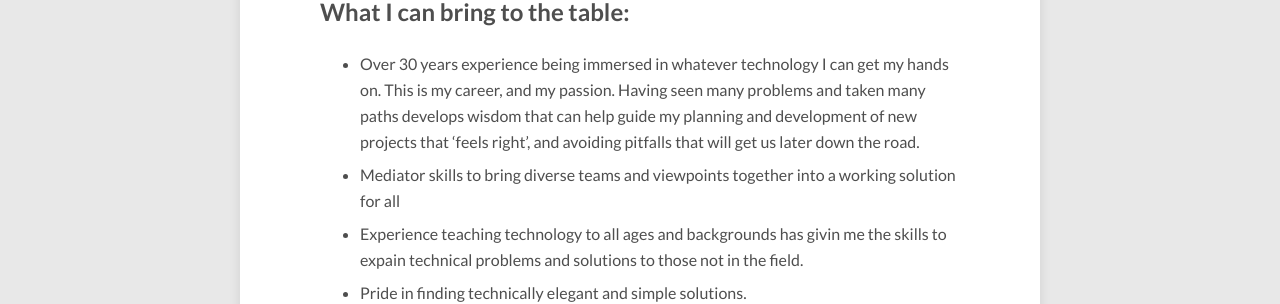
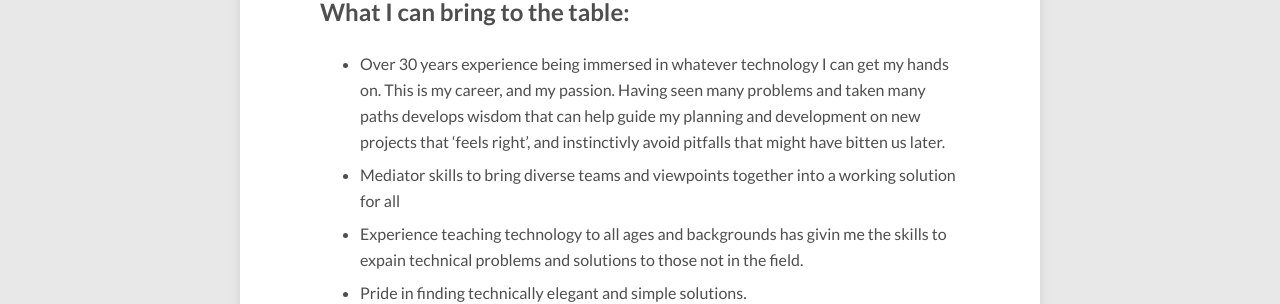
Before and after one commit to seerickcode/seerickcode.github.io, a Jekyll site: the page built from about/index.md, in a window 1280 px wide. Shown: the part 736-1040 px from the top of the page. Built offline with Jekyll 4.4.1, drawn with Linux system fonts in a browser that asks for light colours; nearby versions of some CDN libraries.

Commit message:
Saved index.md with Dillinger.io

```diff
--- a/about/index.md
+++ b/about/index.md
@@ -13,7 +13,7 @@ From hand optimized assembly programming for embedded micro controllers, to oper
 
 ## What I can bring to the table:
 
-* Over 30 years experience being immersed in whatever technology I can get my hands on.  This is my career, and my passion.  Having seen many problems and taken many paths develops wisdom that can help guide my planning and development of new projects that 'feels right', and avoiding pitfalls that will get us later down the road.
+* Over 30 years experience being immersed in whatever technology I can get my hands on.  This is my career, and my passion.  Having seen many problems and taken many paths develops wisdom that can help guide my planning and development on new projects that 'feels right', and instinctivly avoid pitfalls that might have bitten us later.
 * Mediator skills to bring diverse teams and viewpoints together into a working solution for all
 * Experience teaching technology to all ages and backgrounds has givin me the skills to expain technical problems and solutions to those not in the field.
 * Pride in finding technically elegant and simple solutions.
```
